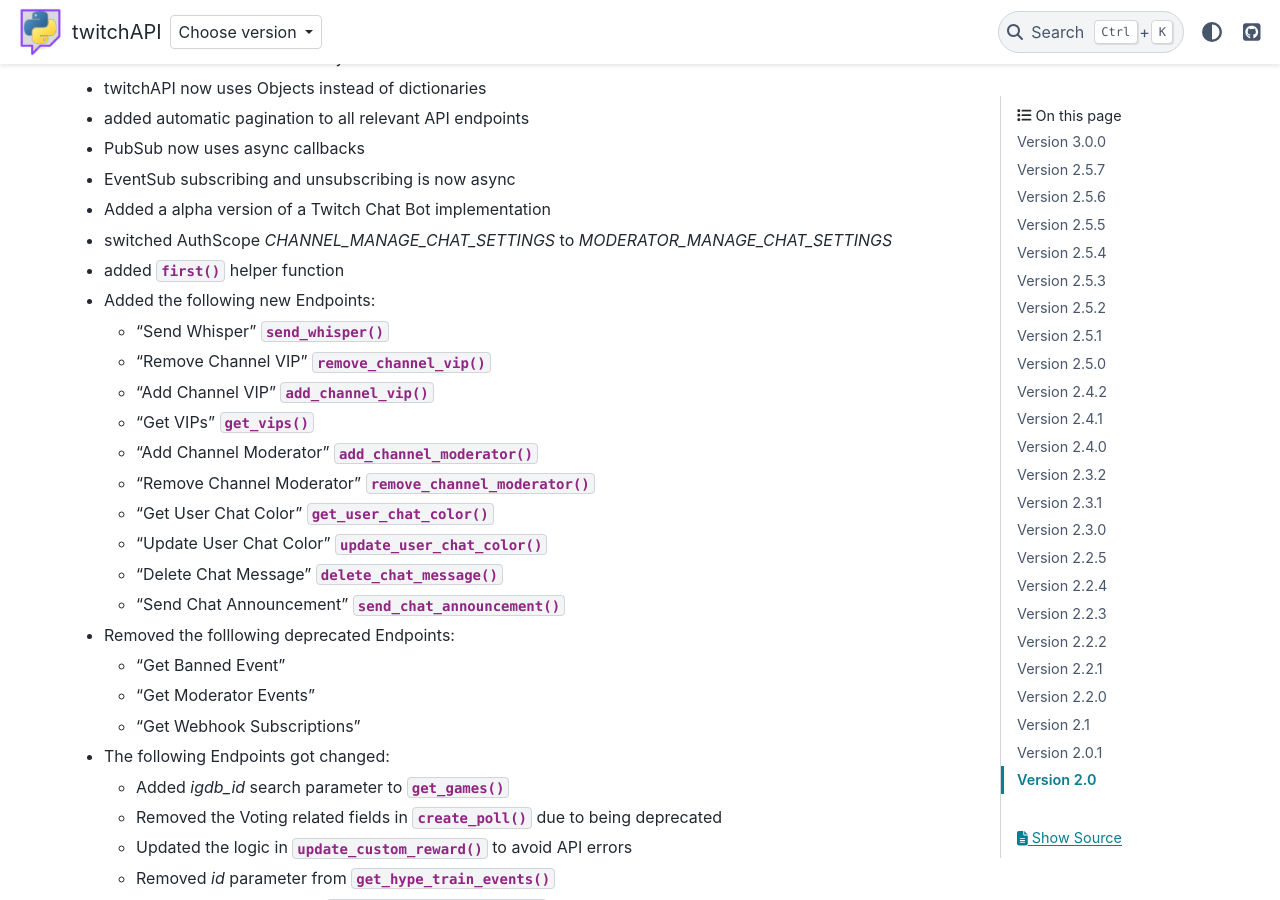
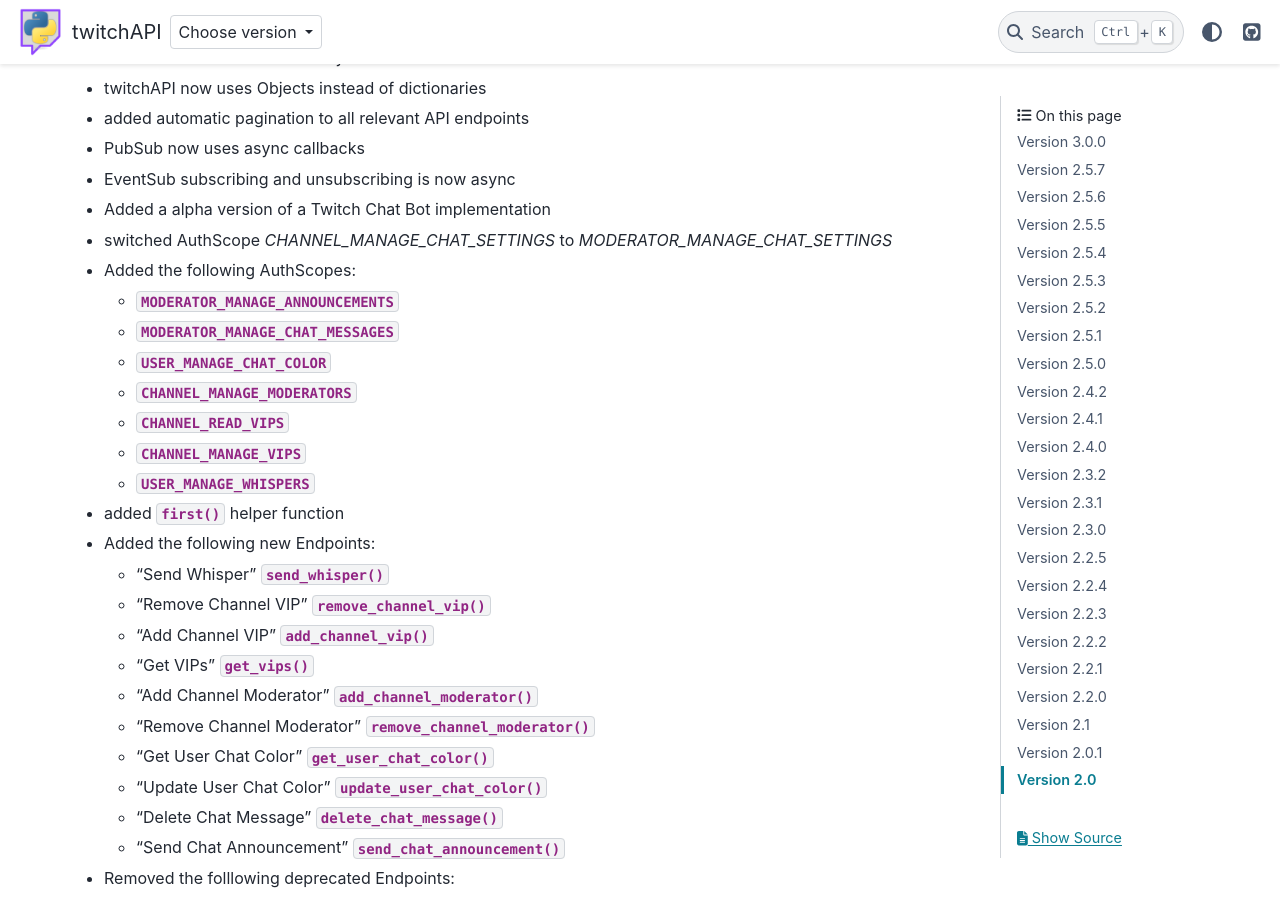
Before and after one commit to Teekeks/pyTwitchAPI, a Sphinx documentation site: the page built from docs/changelog.rst, in a window 1280 px wide and 900 px high, scrolled down 364 px. Built offline with Sphinx 7.4.7 and the PyData theme 0.15.4, drawn with Linux system fonts in a browser that asks for light colours; comment, search, counter and statistics services are not loaded.

Commit message:
expanded changelog

```diff
--- a/docs/changelog.rst
+++ b/docs/changelog.rst
@@ -16,6 +16,15 @@ Version 3.0.0
 * EventSub subscribing and unsubscribing is now async
 * Added a alpha version of a Twitch Chat Bot implementation
 * switched AuthScope `CHANNEL_MANAGE_CHAT_SETTINGS` to `MODERATOR_MANAGE_CHAT_SETTINGS`
+* Added the following AuthScopes:
+
+  * :const:`~twitchAPI.type.AuthScope.MODERATOR_MANAGE_ANNOUNCEMENTS`
+  * :const:`~twitchAPI.type.AuthScope.MODERATOR_MANAGE_CHAT_MESSAGES`
+  * :const:`~twitchAPI.type.AuthScope.USER_MANAGE_CHAT_COLOR`
+  * :const:`~twitchAPI.type.AuthScope.CHANNEL_MANAGE_MODERATORS`
+  * :const:`~twitchAPI.type.AuthScope.CHANNEL_READ_VIPS`
+  * :const:`~twitchAPI.type.AuthScope.CHANNEL_MANAGE_VIPS`
+  * :const:`~twitchAPI.type.AuthScope.USER_MANAGE_WHISPERS`
 * added :const:`~twitchAPI.helper.first()` helper function
 
 * Added the following new Endpoints:
```
